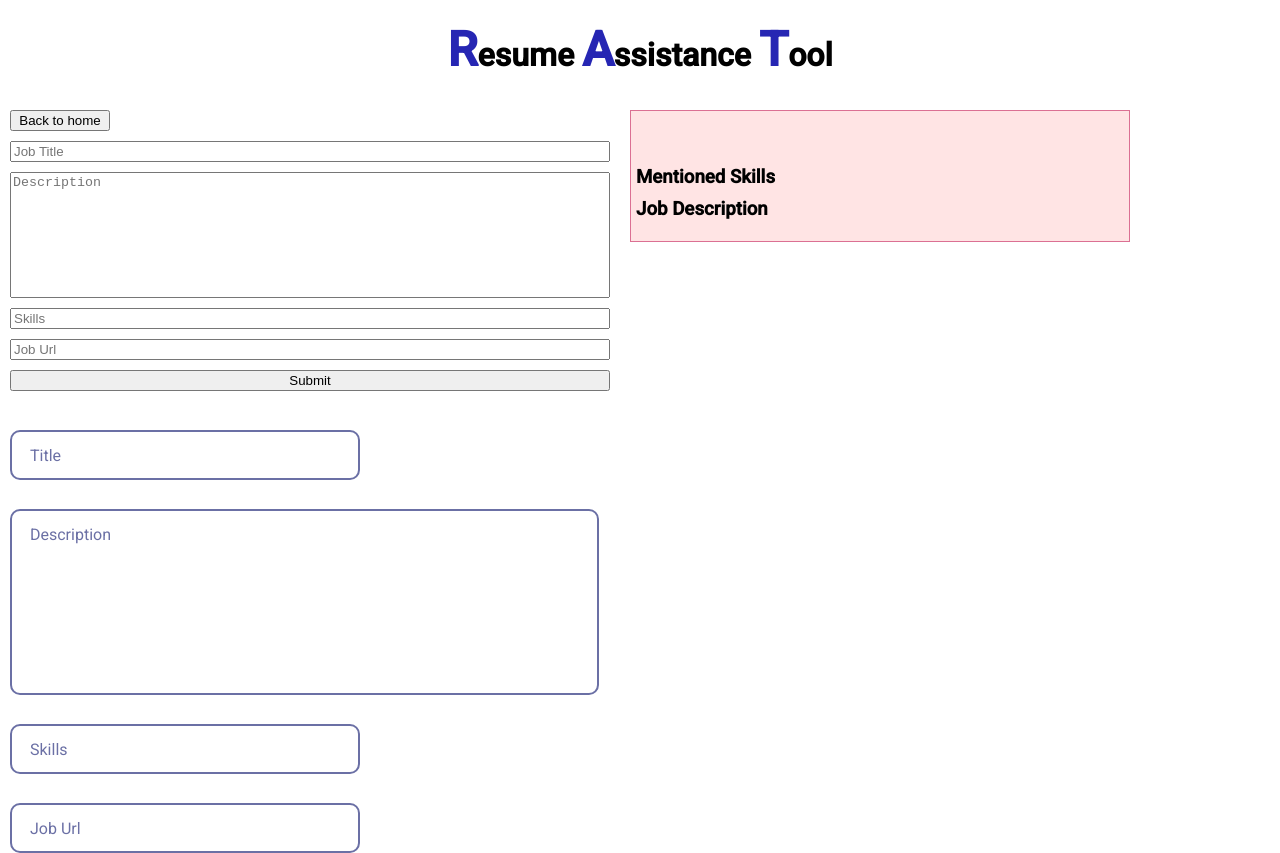
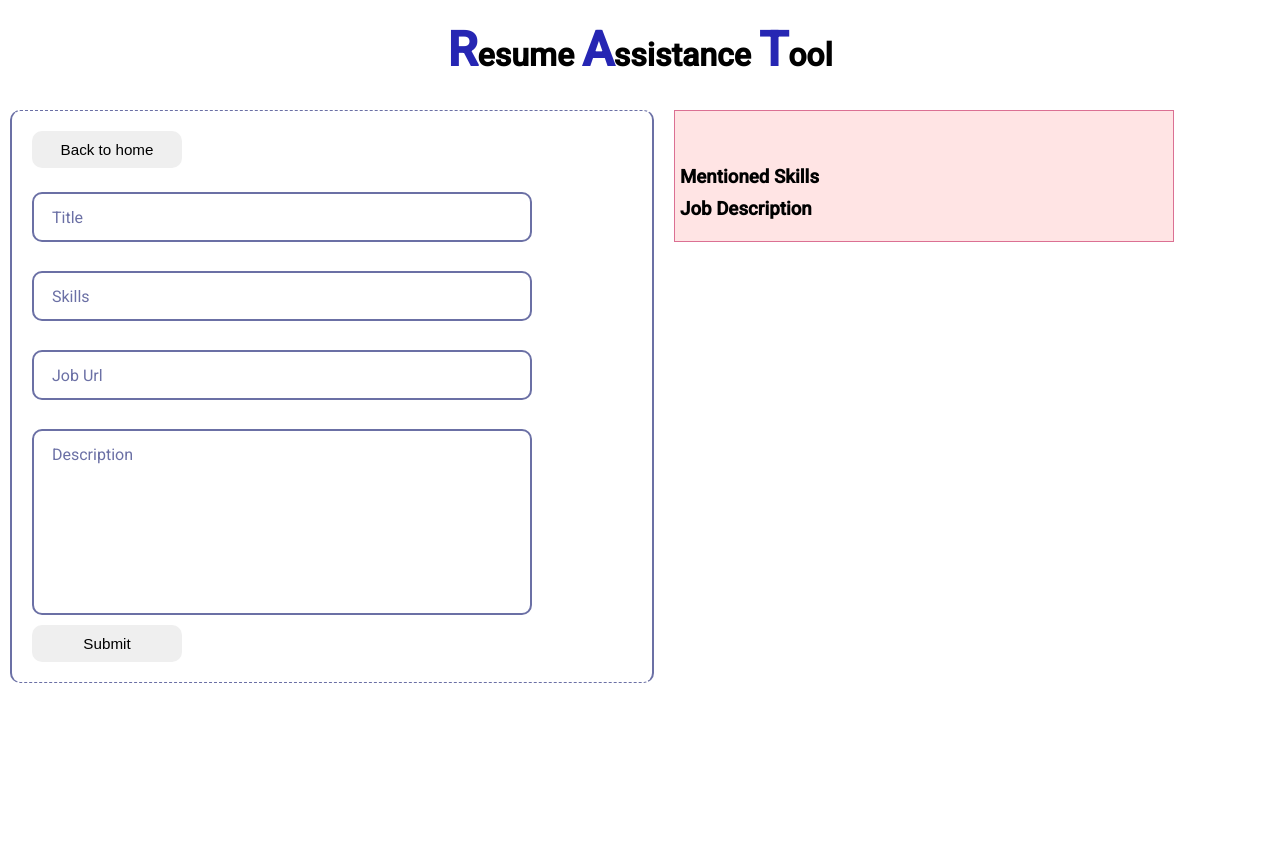
Before and after one commit to eric-sclafani/ResumeAssistanceTool, an Angular app in the folder RAT.client/: page /job/1/1 in a window 1280 px wide. After the commit the page ends 821 px from the top, so only its background shows below. Built offline with nearby package versions, Linux system fonts and the light colour scheme.

Commit message:
integrated form components into form

```diff
--- a/RAT.client/src/app/components/dynamic-input/dynamic-input.component.html
+++ b/RAT.client/src/app/components/dynamic-input/dynamic-input.component.html
@@ -1,10 +1,13 @@
-<div class="input-wrapper">
+<form [formGroup]="formGroup()" class="input-wrapper">
     <input
         type="text"
         [id]="label()"
         [name]="label()"
+        [formControlName]="controlName()"
+        placeholder=" "
         autocomplete="off"
         spellcheck="false"
+        required
     />
     <label [for]="label()">{{ label() }}</label>
-</div>
+</form>
--- a/RAT.client/src/app/components/dynamic-input/dynamic-input.component.scss
+++ b/RAT.client/src/app/components/dynamic-input/dynamic-input.component.scss
@@ -4,7 +4,6 @@ $input-color: #6b70a5;
     display: flex;
     flex-direction: column;
     width: fit-content;
-    margin: 10px;
 }
 
 input {
@@ -13,7 +12,7 @@ input {
     border: 2px $input-color solid;
     border-radius: 10px;
     height: 50px;
-    width: 350px;
+    width: 500px;
     color: rgb(123, 123, 123);
     transition: all 0.2s ease-in-out;
 
@@ -22,9 +21,11 @@ input {
         border-radius: 14px;
     }
 
+    &:valid+label,
     &:focus+label {
         transform: translate(-10px, -23px);
     }
+
 }
 
 label {
--- a/RAT.client/src/app/components/dynamic-input/dynamic-input.component.ts
+++ b/RAT.client/src/app/components/dynamic-input/dynamic-input.component.ts
@@ -1,11 +1,15 @@
 import { Component, input } from '@angular/core';
+import { NewJobForm } from '../../forms/newJob';
+import { FormGroup, ReactiveFormsModule } from '@angular/forms';
 
 @Component({
     selector: 'app-dynamic-input',
-    imports: [],
+    imports: [ReactiveFormsModule],
     templateUrl: './dynamic-input.component.html',
     styleUrl: './dynamic-input.component.scss',
 })
 export class DynamicInputComponent {
     label = input.required<string>();
+    controlName = input.required<string>();
+    formGroup = input.required<FormGroup<NewJobForm>>();
 }
--- a/RAT.client/src/app/components/dynamic-textarea/dynamic-textarea.component.html
+++ b/RAT.client/src/app/components/dynamic-textarea/dynamic-textarea.component.html
@@ -1,11 +1,14 @@
-<div class="input-wrapper">
+<form [formGroup]="formGroup()" class="input-wrapper">
     <textarea
         type="text"
         [id]="label()"
         [name]="label()"
-        formControlName="description"
+        [formControlName]="controlName()"
+        placeholder=" "
+        autocomplete="off"
+        spellcheck="false"
         rows="8"
-        cols="50"
+        required
     ></textarea>
     <label for="">{{ label() }}</label>
-</div>
+</form>
--- a/RAT.client/src/app/components/dynamic-textarea/dynamic-textarea.component.scss
+++ b/RAT.client/src/app/components/dynamic-textarea/dynamic-textarea.component.scss
@@ -4,12 +4,12 @@ $input-color: #6b70a5;
     display: flex;
     flex-direction: column;
     width: fit-content;
-    margin: 10px;
 }
 
 textarea {
     resize: none;
     padding: 11px 10px;
+    width: 500px;
     font-size: 1.1rem;
     border: 2px $input-color solid;
     border-radius: 10px;
@@ -21,6 +21,7 @@ textarea {
         border-radius: 14px;
     }
 
+    &:valid+label,
     &:focus+label {
         transform: translate(-10px, -23px);
     }
--- a/RAT.client/src/app/components/dynamic-textarea/dynamic-textarea.component.ts
+++ b/RAT.client/src/app/components/dynamic-textarea/dynamic-textarea.component.ts
@@ -1,11 +1,15 @@
 import { Component, input } from '@angular/core';
+import { FormGroup, ReactiveFormsModule } from '@angular/forms';
+import { NewJobForm } from '../../forms/newJob';
 
 @Component({
     selector: 'app-dynamic-textarea',
-    imports: [],
+    imports: [ReactiveFormsModule],
     templateUrl: './dynamic-textarea.component.html',
     styleUrl: './dynamic-textarea.component.scss',
 })
 export class DynamicTextareaComponent {
     label = input.required<string>();
+    controlName = input.required<string>();
+    formGroup = input.required<FormGroup<NewJobForm>>();
 }
--- a/RAT.client/src/app/pages/add-edit-job/add-edit-job.component.html
+++ b/RAT.client/src/app/pages/add-edit-job/add-edit-job.component.html
@@ -9,37 +9,33 @@
             </em>
         } @else {
             <form [formGroup]="fg" (ngSubmit)="onSubmit()">
-                <input
-                    type="text"
-                    formControlName="title"
-                    placeholder="Job Title"
-                />
-
-                <textarea
-                    type="text"
-                    formControlName="description"
-                    placeholder="Description"
-                    rows="8"
-                ></textarea>
-                <input
-                    type="text"
-                    formControlName="skills"
-                    placeholder="Skills"
-                />
-                <input
-                    type="text"
-                    formControlName="jobUrl"
-                    placeholder="Job Url"
-                />
-                <button type="submit">Submit</button>
+                <app-dynamic-input
+                    label="Title"
+                    controlName="title"
+                    [formGroup]="fg"
+                >
+                </app-dynamic-input>
+                <app-dynamic-input
+                    label="Skills"
+                    controlName="skills"
+                    [formGroup]="fg"
+                >
+                </app-dynamic-input>
+                <app-dynamic-input
+                    label="Job Url"
+                    controlName="jobUrl"
+                    [formGroup]="fg"
+                >
+                </app-dynamic-input>
+                <app-dynamic-textarea
+                    label="Description"
+                    controlName="description"
+                    [formGroup]="fg"
+                ></app-dynamic-textarea>
+                <button class="submit" type="submit">Submit</button>
             </form>
         }
     </div>
 
     <app-job-card [job]="jobDisplay()"></app-job-card>
 </div>
-
-<app-dynamic-input label="Title"> </app-dynamic-input>
-<app-dynamic-textarea label="Description"></app-dynamic-textarea>
-<app-dynamic-input label="Skills"> </app-dynamic-input>
-<app-dynamic-input label="Job Url"> </app-dynamic-input>
--- a/RAT.client/src/app/pages/add-edit-job/add-edit-job.component.scss
+++ b/RAT.client/src/app/pages/add-edit-job/add-edit-job.component.scss
@@ -7,7 +7,14 @@
     margin: 10px;
     display: flex;
     flex-direction: column;
-    gap: 10px;
+    gap: 5px;
+    border: double #6b70a5 2px;
+    border-top: dashed #6b70a5 1px;
+    border-bottom: dashed #6b70a5 1px;
+    border-radius: 10px;
+    padding: 20px;
+
+
 }
 
 form {
@@ -17,10 +24,11 @@ form {
     width: 600px;
 }
 
-textarea {
-    resize: none;
+.submit,
+.home {
+    width: 150px;
+    padding: 10px;
+    border-radius: 10px;
+    border: none;
+    font-size: .95rem;
 }
-
-.home {
-    width: 100px;
-}
--- a/RAT.client/src/app/pages/add-edit-job/add-edit-job.component.ts
+++ b/RAT.client/src/app/pages/add-edit-job/add-edit-job.component.ts
@@ -64,7 +64,8 @@ export class AddEditJobComponent implements OnInit, OnDestroy {
             jobUrl: fgValues.jobUrl,
         };
 
-        this.jobApiService.saveJob(job).subscribe((result) => {});
+        console.log(job);
+        // this.jobApiService.saveJob(job).subscribe((result) => {});
     }
 
     private parseSkills(): string[] {
```
